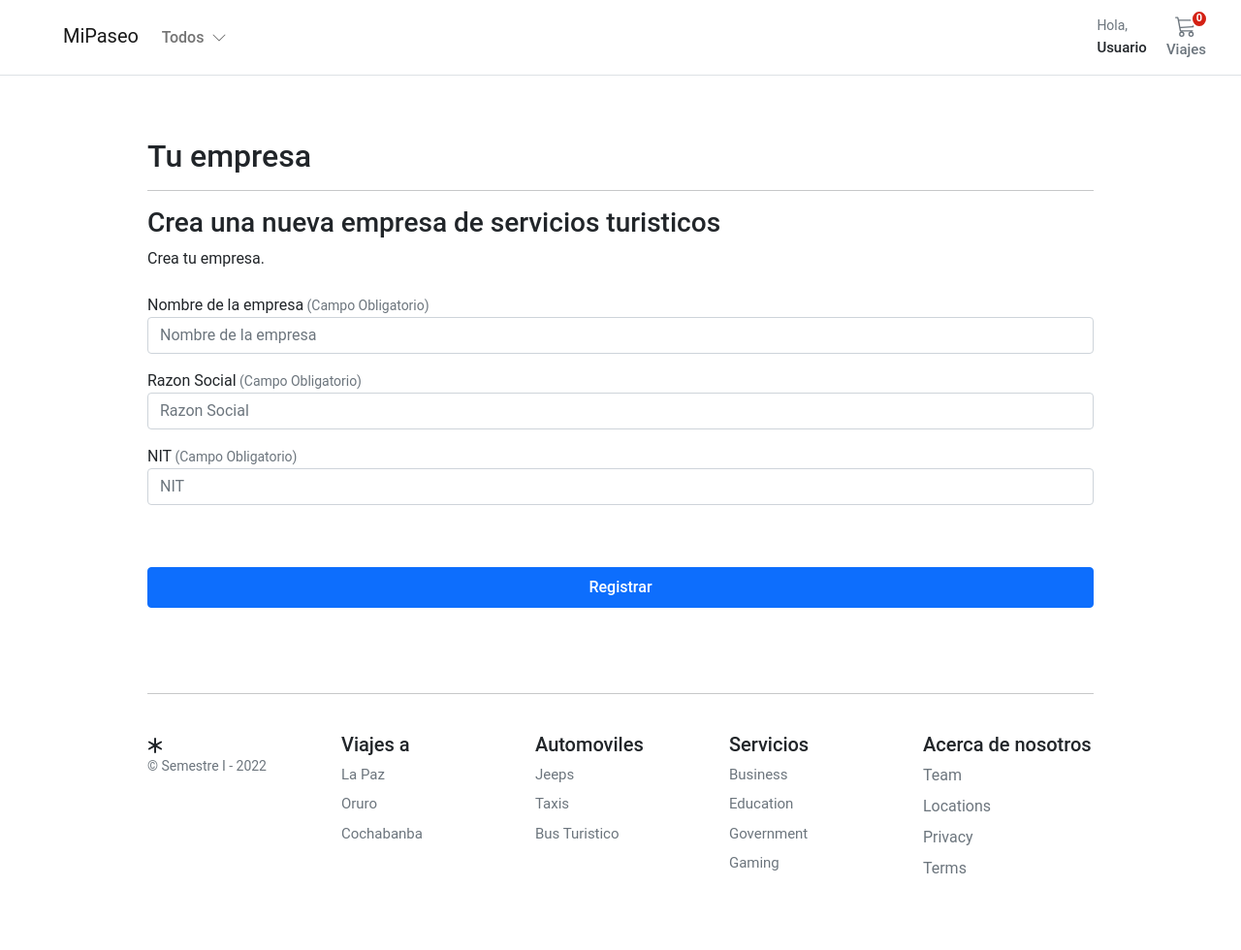
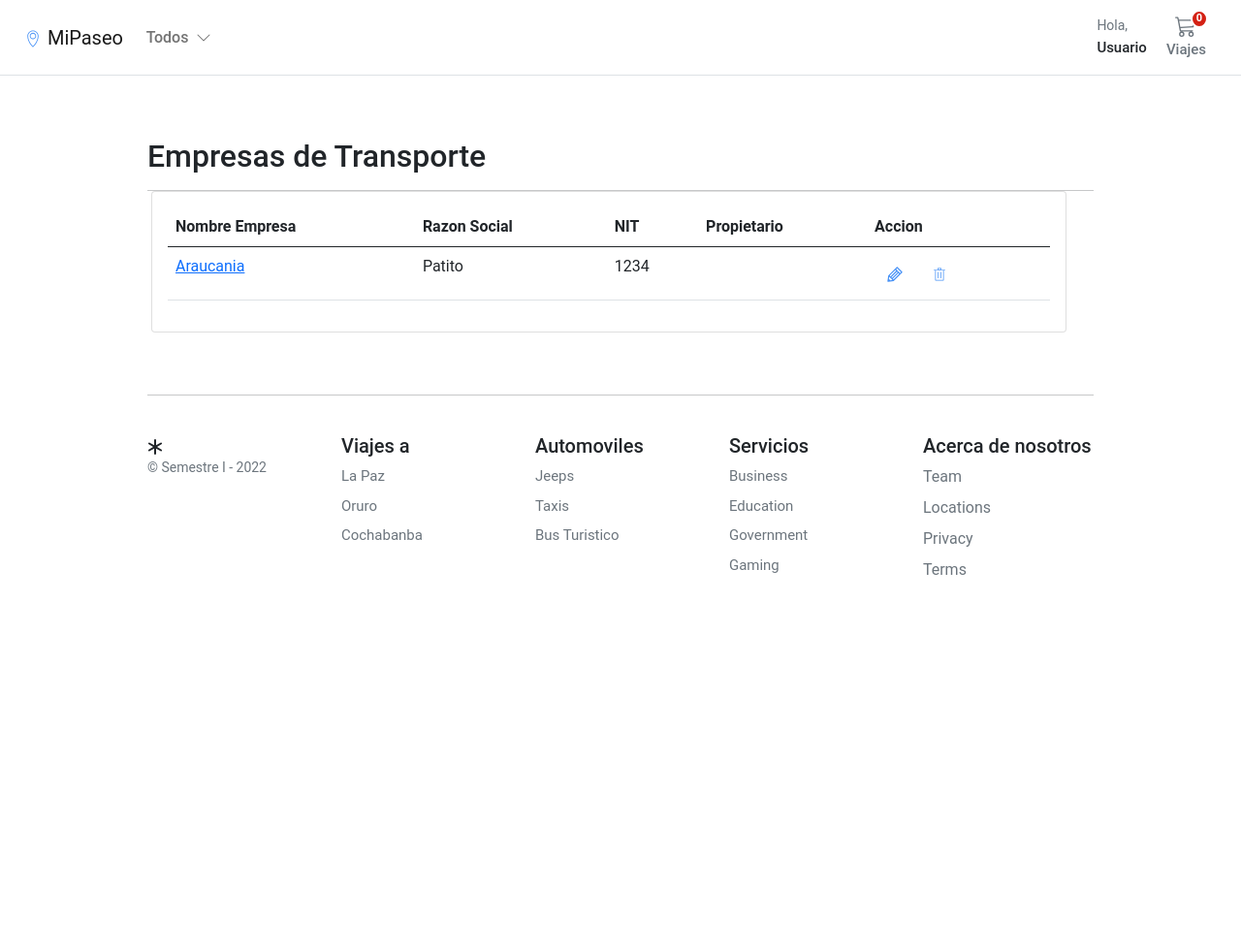
Before and after one commit to falvarezcolq/mitransporte, a Django app: page /travel/company/ in a window 1280 px wide. Shown: the whole page at 97% size. After the commit the page ends 593 px from the top, so only its background shows below. Run offline with Django 3.2, Linux system fonts and the light colour scheme; a user stored in the database is signed in; data comes from the database, SQL or seed files in the repository; both versions use the stored data as it was after the commit.

Commit message:
company complete

```diff
--- a/ecommerce/apps/travel/forms.py
+++ b/ecommerce/apps/travel/forms.py
@@ -13,7 +13,8 @@
         label='Nombre de la empresa',
         min_length=4,
         max_length=255,
-        help_text='Required')
+        help_text='Required',
+    )
 
     razon_social = forms.CharField(
         label='Razon Social',
@@ -31,23 +32,31 @@
         model = Company
         fields = ('name','razon_social','nit')
 
-    def clean_name(self):
-        name = self.cleaned_data['name'].upper().strip()
-        r = Company.objects.filter(name=name)
-        if r.count():
-            raise forms.ValidationError("El nombre de la empresa ya existe")
-        return name
-
-    def clean_razon_social(self):
-        razon_social = self.cleaned_data['razon_social'].upper().strip()
-        return razon_social
-
-    def clean_nit(self):
-        nit = self.cleaned_data['nit'].upper().strip()
-        r = Company.objects.filter(nit=nit)
-        if r.count():
-            raise forms.ValidationError("El NIT ya existe.")
-        return nit
+    # def clean_name(self):
+    #     import pdb;pdb.set_trace()
+    #     name = self.cleaned_data['name'].upper().strip()
+    #
+    #     field_name = 'name'
+    #
+    #     if self.instance:
+    #         r = Company.objects.filter({'name':name}).exclude(id=self.instance.id)
+    #     else:
+    #         r = Company.objects.filter(name=name)
+    #
+    #     if r.count() :
+    #         raise forms.ValidationError("El nombre de la empresa ya existe")
+    #     return name
+    #
+    # def clean_razon_social(self):
+    #     razon_social = self.cleaned_data['razon_social'].upper().strip()
+    #     return razon_social
+    #
+    # def clean_nit(self):
+    #     nit = self.cleaned_data['nit'].upper().strip()
+    #     r = Company.objects.filter(nit=nit)
+    #     if r.count():
+    #         raise forms.ValidationError("El NIT ya existe.")
+    #     return nit
 
     def __init__(self, *args, **kwargs):
         super().__init__(*args, **kwargs)
--- a/ecommerce/apps/travel/urls.py
+++ b/ecommerce/apps/travel/urls.py
@@ -1,12 +1,18 @@
 from django.urls import path
 
-from . import views
-
+from .views import (
+    company
+)
 app_name = "travel"
 
 urlpatterns = [
-    path("user/company/", views.company_user, name="company_user"),
-    path("company/", views.company, name="company"),
+    path("user/company/", company.company_user, name="company_user"),
+    path("company/",company.list,name="company_list"),
+    path("company/add/", company.add, name="company_add"),
+    path("company/update/<slug:slug>/", company.update, name="company_update"),
+    path("company/delete/<slug:slug>/", company.delete, name="company_delete"),
+    path("company/<slug:slug>/detail", company.detail, name="company_detail"),
+    # path("mycompany",views.CompanyView.as_view(),name="mycompany"),
     # path("<slug:slug>", views.product_detail, name="product_detail"),
     # path("shop/<slug:category_slug>/", views.category_list, name="category_list"),
 ]
--- a/ecommerce/apps/travel/views.py
+++ /dev/null
@@ -1,33 +0,0 @@
-from django.shortcuts import get_object_or_404, render
-from django.http import HttpResponse, HttpResponseRedirect
-from django.urls import reverse
-from .models import Company
-from .forms import CompanyForm
-from django.contrib.auth.decorators import login_required
-
-
-@login_required
-def company_user(request):
-    try:
-        company  = request.user.company
-    except Company.DoesNotExist:
-        company = None
-    return render(request,"travel/company/company.html",{"company":company})
-
-
-
-@login_required
-def company(request):
-    if request.method == "POST":
-        company_form = CompanyForm(data=request.POST)
-        if company_form.is_valid():
-            company = company_form.save(commit=False)
-            # import pdb;pdb.set_trace()
-            company.user = request.user
-            company.save()
-            return HttpResponseRedirect(reverse("travel:company_user"))
-        else:
-            return render(request, "travel/company/company_create.html", {"form": company_form})
-
-    company_form = CompanyForm()
-    return render(request,"travel/company/company_create.html",{"form": company_form})
--- /dev/null
+++ b/ecommerce/apps/travel/views/company.py
@@ -0,0 +1,69 @@
+from django.shortcuts import get_object_or_404, render
+from django.http import HttpResponse, HttpResponseRedirect
+from django.urls import reverse
+from ..models import Company
+from ..forms import CompanyForm
+from django.contrib.auth.decorators import login_required
+from django.views import View
+
+
+from django.http import HttpResponse
+@login_required
+def company_user(request):
+    try:
+        company  = request.user.company
+        return render(request, "travel/company/company.html", {"company": company})
+    except Company.DoesNotExist:
+        company = None
+    company = None
+    return render(request, "travel/company/company.html", {"company": False})
+
+
+@login_required
+def add(request):
+    if request.method == "POST":
+        company_form = CompanyForm(data=request.POST)
+        if company_form.is_valid():
+            company = company_form.save(commit=False)
+            company.user = request.user
+            company.save()
+            return HttpResponseRedirect(reverse("travel:company_user"))
+        else:
+            return render(request, "travel/company/add.html", {"form": company_form})
+    company_form = CompanyForm()
+    return render(request,"travel/company/add.html",{"form": company_form})
+
+
+@login_required
+def update(request,slug=None):
+    company = get_object_or_404(Company, id=slug)
+    if request.method == "POST":
+        company_form = CompanyForm(data=request.POST,instance=company)
+        if company_form.is_valid():
+            company_form.save()
+            return HttpResponseRedirect(reverse("travel:company_user"))
+        else:
+            return render(request,"travel/company/update.html",{"form": company_form ,'company':company})
+
+    company_form = CompanyForm(instance=company)
+    return render(request,"travel/company/update.html",{"form": company_form ,'company':company})
+
+@login_required
+def detail(request,slug):
+    company = get_object_or_404(Company, id=slug)
+    return render(request, "travel/company/company.html", {"company": company})
+
+
+@login_required
+def delete(request,slug):
+    company = get_object_or_404(Company, id=slug)
+    if request.method == "POST":
+        company.delete()
+        return render(request,"travel/company/delete.html")
+    return render(request, "travel/company/delete.html", {"company":company})
+
+
+@login_required
+def list(request):
+    companies = Company.objects.all().order_by("name")
+    return render(request,"travel/company/list.html",{"companies": companies})
--- a/static/core/css/base.css
+++ b/static/core/css/base.css
@@ -108,3 +108,23 @@
 .footer > div > div > ul > li{
     padding-bottom:8px;
 }
+
+/* -----
+SVG Icons - svgicons.sparkk.fr
+----- */
+
+.svg-icon {
+  width: 1em;
+  height: 1em;
+}
+
+.svg-icon path,
+.svg-icon polygon,
+.svg-icon rect {
+  fill: #4691f6;
+}
+
+.svg-icon circle {
+  stroke: #4691f6;
+  stroke-width: 1;
+}
--- a/templates/base.html
+++ b/templates/base.html
@@ -23,13 +23,12 @@
       <div class="container-fluid px-md-4">
         <div class="d-flex w-100 navbar-collapse">
           <a class="navbar-brand d-flex-inline" href="/">
-            <svg xmlns="http://www.w3.org/2000/svg" width="36" height="36" fill="currentColor" class="bi bi-asterisk"
-              viewBox="0 0 16 16">
-<!--              <path-->
-<!--                d="M8 0a1 1 0 0 1 1 1v5.268l4.562-2.634a1 1 0 1 1 1 1.732L10 8l4.562 2.634a1 1 0 1 1-1 1.732L9 9.732V15a1 1 0 1 1-2 0V9.732l-4.562 2.634a1 1 0 1 1-1-1.732L6 8 1.438 5.366a1 1 0 0 1 1-1.732L7 6.268V1a1 1 0 0 1 1-1z" />-->
-            </svg>
 
+             <svg class="svg-icon" width="28" height="28" viewBox="0 0 20 20">
+               <path d="M10,1.375c-3.17,0-5.75,2.548-5.75,5.682c0,6.685,5.259,11.276,5.483,11.469c0.152,0.132,0.382,0.132,0.534,0c0.224-0.193,5.481-4.784,5.483-11.469C15.75,3.923,13.171,1.375,10,1.375 M10,17.653c-1.064-1.024-4.929-5.127-4.929-10.596c0-2.68,2.212-4.861,4.929-4.861s4.929,2.181,4.929,4.861C14.927,12.518,11.063,16.627,10,17.653 M10,3.839c-1.815,0-3.286,1.47-3.286,3.286s1.47,3.286,3.286,3.286s3.286-1.47,3.286-3.286S11.815,3.839,10,3.839 M10,9.589c-1.359,0-2.464-1.105-2.464-2.464S8.641,4.661,10,4.661s2.464,1.105,2.464,2.464S11.359,9.589,10,9.589"></path>
+             </svg>
             MiPaseo
+
           </a>
           <ul class="navbar-nav me-auto mb-2 mb-md-0">
             <li class="nav-item dropdown">
@@ -93,7 +92,6 @@
                           {% if user.is_authenticated %}
                           <a href="{% url "account:dashboard" %}" class="text-reset small list-group-item p-0 pb-1 border-0 dropdown-account-link">Mi perfil</a>
                           <a href="{% url "travel:company_user" %}" class="text-reset small list-group-item p-0 pb-1 border-0 dropdown-account-link">Mi Empresa</a>
-
                           <a href="#" class="text-reset small list-group-item p-0 pb-1 border-0 dropdown-account-link">Orders</a>
                           <a href="{% url "account:logout" %}" class="text-reset small list-group-item p-0 pb-1 border-0 dropdown-account-link">Salir</a>
                           {% else %}
@@ -210,6 +208,53 @@
       </div>
     </div>
   </footer>
+
+    <div class="modal fade" tabindex="-1" role="dialog" aria-labelledby="mySmallModalLabel" aria-hidden="true" id="mi-modal">
+      <div class="modal-dialog modal-sm">
+        <div class="modal-content">
+          <div class="modal-header">
+            <h4 class="modal-title" id="myModalLabel">Confirmar</h4>
+          </div>
+          <div class="modal-body"><p></p></div>
+          <div class="modal-footer">
+            <button type="button" class="btn btn-default" id="modal-btn-si">Si</button>
+            <button type="button" class="btn btn-primary" id="modal-btn-no">No</button>
+          </div>
+        </div>
+      </div>
+    </div>
+<!--  <button class="btn btn-default" id="btn-confirm" onclick="md(d,'url','mensaje')">Confirm</button>-->
+
+  <script>
+
+    confirmationDelete = d = function(confirm,url){
+      if(confirm){
+        $.post( url , function( data ) {
+         location.reload();
+        }).fail(function(data) {
+         console.log( "Ha ocurrido un error" )
+        });
+      }
+    }
+
+    var md = function(callback,url,msj){
+      $("#mi-modal").modal('show');
+      var modal =  $("#mi-modal");
+      modal.find('.modal-body p').text('¿Esta seguro de borrar?');
+      modal.find('.modal-header h4').html(msj);
+
+      $("#modal-btn-si").on("click", function(){
+        callback(true,url);
+        $("#mi-modal").modal('hide');
+      });
+      $("#modal-btn-no").on("click", function(){
+        callback(false);
+        $("#mi-modal").modal('hide');
+      });
+    };
+
+  </script>
+
 </body>
 
 </html>
--- a/templates/travel/company/company_create.html
+++ /dev/null
@@ -1,42 +0,0 @@
-{% extends "./base.html" %}
-{% block sub_content %}
-
-<form class="account-form" action="." method="post">
-  {% csrf_token %}
-  <h3 class="mb-2">Crea una nueva empresa de servicios turisticos</h3>
-  <p class="mb-4">Crea tu empresa.</p>
-
-  {% if form.errors %}
-  <p>Porfavor corrija los siguientes errores:</p>
-  {% for field in form %}
-  {% if field.errors %}
-  <div class="alert alert-danger" role="alert">
-    {{ field.label }}: {{ field.errors|striptags }}
-  </div>
-  {% endif %}
-  {% endfor %}
-  {% endif %}
-
-  <label>{{ form.name.label }}<span class="text-muted small">
-      (Campo Obligatorio)</span></label>
-  {{ form.name }}
-
-  <label>{{ form.razon_social.label }}<span class="text-muted small">
-      (Campo Obligatorio)</span></label>
-  {{ form.razon_social }}
-
-   <label>{{ form.nit.label }}<span class="text-muted small">
-      (Campo Obligatorio)</span></label>
-  {{ form.nit }}
-
-
-  <button class="btn btn-primary btn-block py-2 mb-4 mt-5 fw500 w-100" type="submit">Registrar</button>
-
-</form>
-
-
-<script>
-
-</script>
-
-{% endblock %}
--- /dev/null
+++ b/templates/travel/company/list.html
@@ -0,0 +1,71 @@
+{% extends "../../base.html" %}
+{% load static %}
+{% block title %}Basket Summary{%endblock %}
+{% block content %}
+
+<div class="container">
+  <div class="col-12">
+    <h1 class="h2">Empresas de Transporte</h1>
+  </div>
+  <hr />
+</div>
+
+<div class="container">
+  <div class="row g-3">
+      <div  class="row">
+          <div class="col-lg-12">
+              <div class="card">
+                  <div class="card-body">
+                      {% if not companies %}
+                        <div>Aun no hay registrado ninguna empresa</div>
+                      {% else %}
+                        <table class="table">
+                           <thead>
+                            <tr>
+
+                                <th scope="col">Nombre Empresa</th>
+                                <th scope="col">Razon Social</th>
+                                <th scope="col">NIT</th>
+                                <th scope="col">Propietario</th>
+                                <th scope="col">Accion</th>
+                            </tr>
+                           </thead>
+                            <tbody>
+                                {% for company in companies %}
+                                <tr>
+                                <td>
+                                    <a href="{% url 'travel:company_detail' slug=company.id %}">{{company.name}}</a>
+                                </td>
+                                <td>{{company.razon_social}}</td>
+                                <td>{{company.nit}}</td>
+                                <td>{{company.user.full_name}}</td>
+
+                                <td>
+                                    <a class="btn btn-small" href="{% url 'travel:company_update' slug=company.id %}"  title="Editar">
+                                    <svg class="svg-icon" width="18" height="18" viewBox="0 0 20 20">
+                                        <path fill="blue" d="M19.404,6.65l-5.998-5.996c-0.292-0.292-0.765-0.292-1.056,0l-2.22,2.22l-8.311,8.313l-0.003,0.001v0.003l-0.161,0.161c-0.114,0.112-0.187,0.258-0.21,0.417l-1.059,7.051c-0.035,0.233,0.044,0.47,0.21,0.639c0.143,0.14,0.333,0.219,0.528,0.219c0.038,0,0.073-0.003,0.111-0.009l7.054-1.055c0.158-0.025,0.306-0.098,0.417-0.211l8.478-8.476l2.22-2.22C19.695,7.414,19.695,6.941,19.404,6.65z M8.341,16.656l-0.989-0.99l7.258-7.258l0.989,0.99L8.341,16.656z M2.332,15.919l0.411-2.748l4.143,4.143l-2.748,0.41L2.332,15.919z M13.554,7.351L6.296,14.61l-0.849-0.848l7.259-7.258l0.423,0.424L13.554,7.351zM10.658,4.457l0.992,0.99l-7.259,7.258L3.4,11.715L10.658,4.457z M16.656,8.342l-1.517-1.517V6.823h-0.003l-0.951-0.951l-2.471-2.471l1.164-1.164l4.942,4.94L16.656,8.342z"></path>
+                                    </svg>
+                                    </a>
+                                     <a class="btn btn-small"  title="Eliminar" href="{% url 'travel:company_delete' slug=company.id %}">
+                                       <svg class="svg-icon"  width="18" height="18" viewBox="0 0 20 20">
+                                            <path fill="red" d="M17.114,3.923h-4.589V2.427c0-0.252-0.207-0.459-0.46-0.459H7.935c-0.252,0-0.459,0.207-0.459,0.459v1.496h-4.59c-0.252,0-0.459,0.205-0.459,0.459c0,0.252,0.207,0.459,0.459,0.459h1.51v12.732c0,0.252,0.207,0.459,0.459,0.459h10.29c0.254,0,0.459-0.207,0.459-0.459V4.841h1.511c0.252,0,0.459-0.207,0.459-0.459C17.573,4.127,17.366,3.923,17.114,3.923M8.394,2.886h3.214v0.918H8.394V2.886z M14.686,17.114H5.314V4.841h9.372V17.114z M12.525,7.306v7.344c0,0.252-0.207,0.459-0.46,0.459s-0.458-0.207-0.458-0.459V7.306c0-0.254,0.205-0.459,0.458-0.459S12.525,7.051,12.525,7.306M8.394,7.306v7.344c0,0.252-0.207,0.459-0.459,0.459s-0.459-0.207-0.459-0.459V7.306c0-0.254,0.207-0.459,0.459-0.459S8.394,7.051,8.394,7.306"></path>
+                                        </svg>
+                                    </a>
+                                </td>
+                                </tr>
+                                {% endfor %}
+                            </tbody>
+                        </table>
+                      {% endif %}
+                  </div>
+              </div>
+          </div>
+      </div>
+  </div>
+</div>
+
+<script>
+
+</script>
+
+{% endblock %}
```
Also changed, not shown: templates/travel/company/add.html (added, +25 -0 lines), templates/travel/company/company.html (+44 -7 lines), templates/travel/company/delete.html (added, +21 -0 lines), templates/travel/company/detail.html (added, +11 -0 lines), templates/travel/company/update.html (added, +27 -0 lines), db.sqlite3, ecommerce/apps/travel/views/__init__.py (added).
